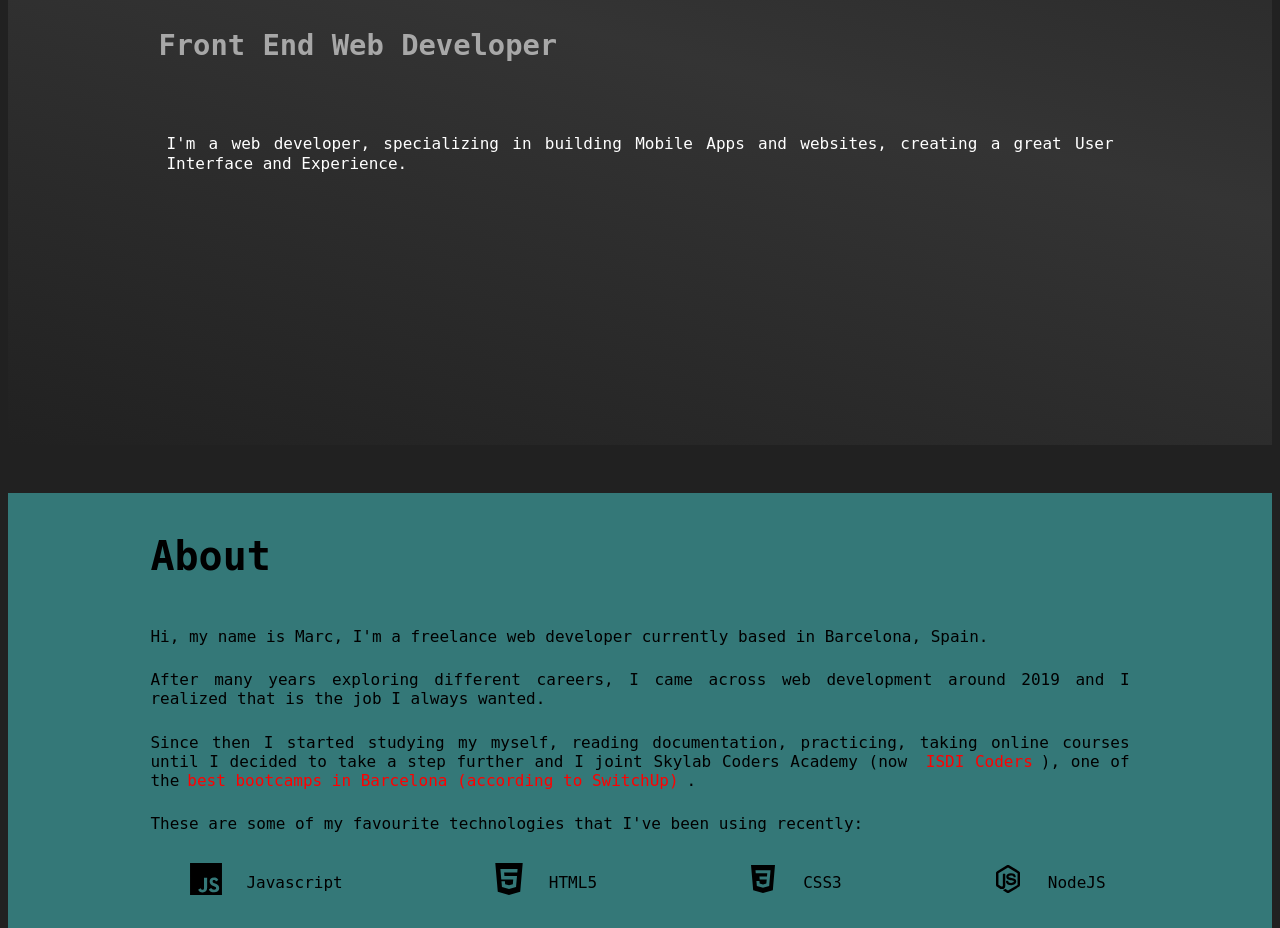
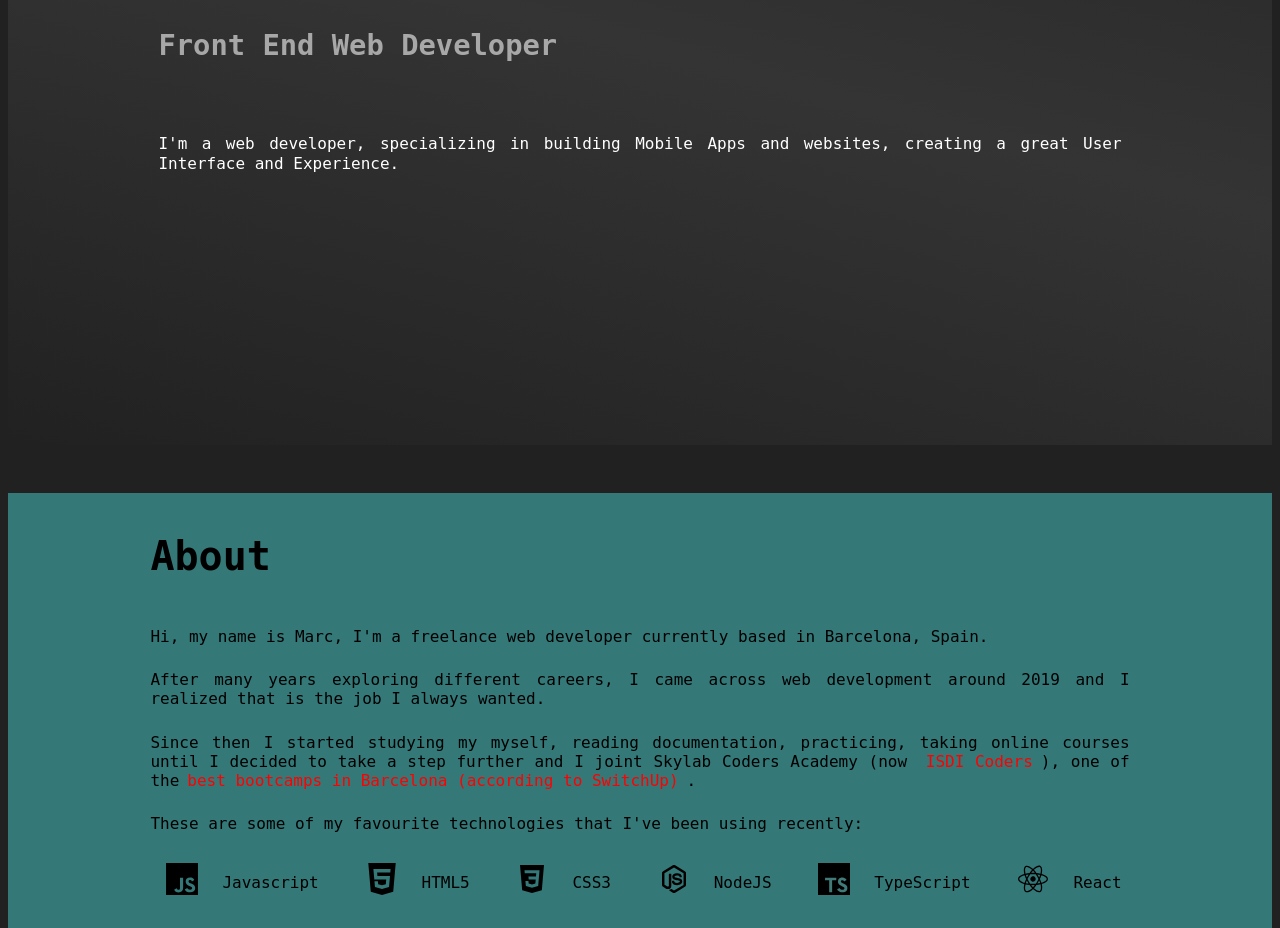
Before and after one commit to MarcMB89/portfolio, a React (Create React App) app: page / in a window 1280 px wide. Shown: the part 355-1283 px from the top of the page. Built offline with nearby package versions, Linux system fonts and the light colour scheme; a web font is replaced by a local one.

Commit message:
Delete padding on home_section-description

```diff
--- a/src/components/About/aboutStyle.css
+++ b/src/components/About/aboutStyle.css
@@ -27,6 +27,7 @@
   margin: 0 1rem;
   align-self: center;
 }
+
 .about__description-article,
 .about__description-article p,
 a,
@@ -43,13 +44,10 @@ li {
   display: flex;
   flex-wrap: wrap;
   justify-content:space-between;
-  text-align: center;
 }
 
 .about__description-article li{
   display: flex;
   flex-wrap: wrap;
-  justify-content:center;
-  text-align: center;
-  margin: 0 1rem 0 1.5rem;
+  min-width: 3rem;
 }
--- a/src/components/Home/homeStyle.css
+++ b/src/components/Home/homeStyle.css
@@ -51,7 +51,6 @@
   line-height: 1.3rem;
   text-align: justify;
   margin: 3rem 1rem;
-  padding: 0 .5rem;
 }
 
 .home__malt-button {
```
